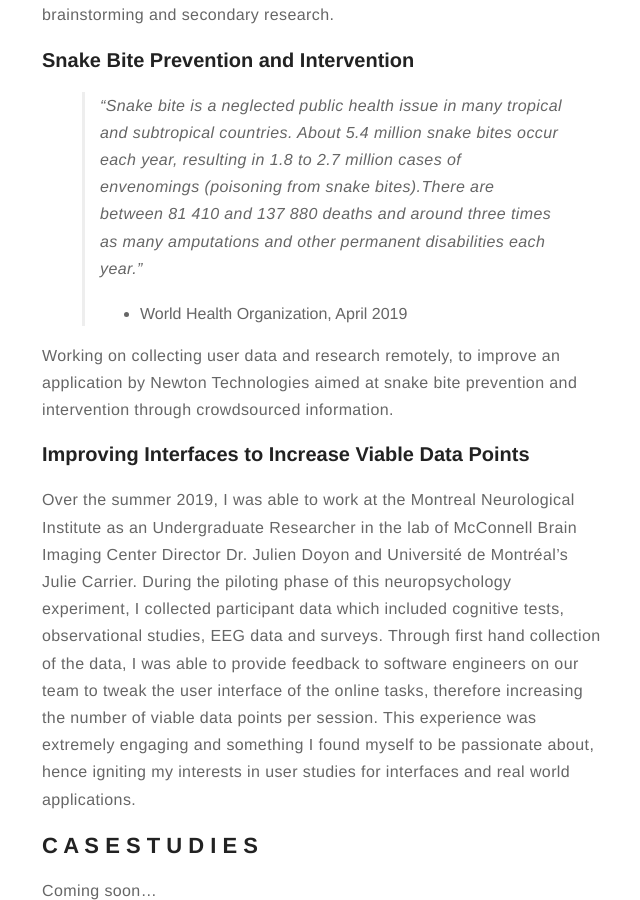
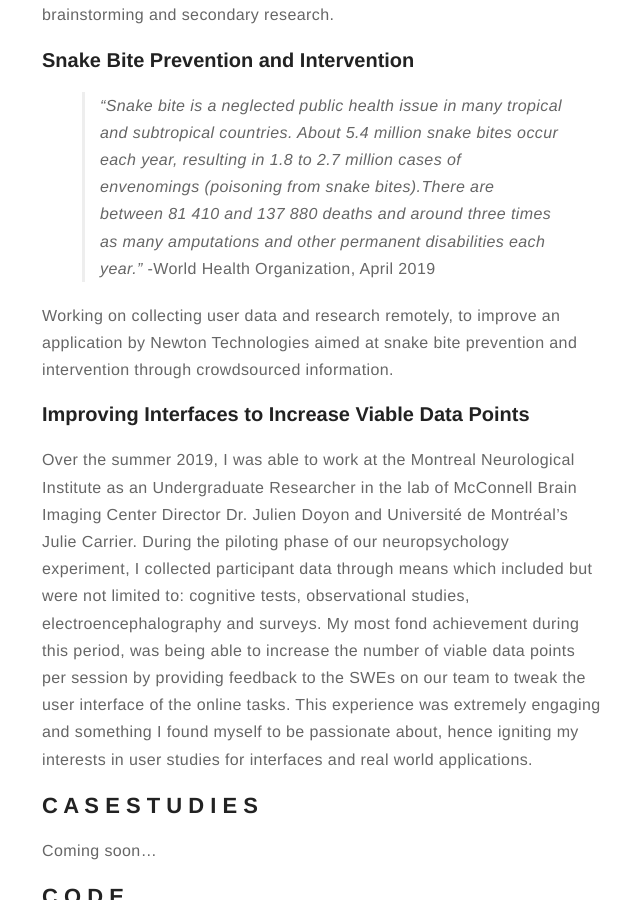
Before and after one commit to im-mel/im-mel.github.io, a Jekyll site: the page built from projects.md, in a window 1280 px wide and 900 px high, scrolled down 1061 px. Shown: the whole window, without its empty margins (318-958 px from the left). Built offline with Jekyll 4.4.1, drawn with Linux system fonts in a browser that asks for light colours.

Commit message:
Update projects.md

```diff
--- a/projects.md
+++ b/projects.md
@@ -16,14 +16,14 @@ Since taking a course in HCI, I have increasingly thought about how to better ap
 
 ### Snake Bite Prevention and Intervention
 > <em> "Snake bite is a neglected public health issue in many tropical and subtropical countries. About 5.4 million snake bites occur each year, resulting in 1.8 to 2.7 million cases of envenomings (poisoning from snake bites).There are between 81 410 and 137 880 deaths and around three times as many amputations and other permanent disabilities each year." </em>
-- World Health Organization, April 2019
+-World Health Organization, April 2019
 
   Working on collecting user data and research remotely, to improve an application by Newton Technologies aimed at snake bite prevention and intervention through crowdsourced information.
 
 
 
 ### Improving Interfaces to Increase Viable Data Points
-Over the summer 2019, I was able to work at the Montreal Neurological Institute as an Undergraduate Researcher in the lab of McConnell Brain Imaging Center Director Dr. Julien Doyon and Université de Montréal's Julie Carrier. During the piloting phase of this neuropsychology experiment, I collected participant data which included cognitive tests, observational studies, EEG data and surveys. Through first hand collection of the data, I was able to provide feedback to software engineers on our team to tweak the user interface of the online tasks, therefore increasing the number of viable data points per session. This experience was extremely engaging and something I found myself to be passionate about, hence igniting my interests in user studies for interfaces and real world applications.
+Over the summer 2019, I was able to work at the Montreal Neurological Institute as an Undergraduate Researcher in the lab of McConnell Brain Imaging Center Director Dr. Julien Doyon and Université de Montréal's Julie Carrier. During the piloting phase of our neuropsychology experiment, I collected participant data through means which included but were not limited to: cognitive tests, observational studies, electroencephalography and surveys. My most fond achievement during this period, was being able to increase the number of viable data points per session by providing feedback to the SWEs on our team to tweak the user interface of the online tasks. This experience was extremely engaging and something I found myself to be passionate about, hence igniting my interests in user studies for interfaces and real world applications.
 
 
 
```
